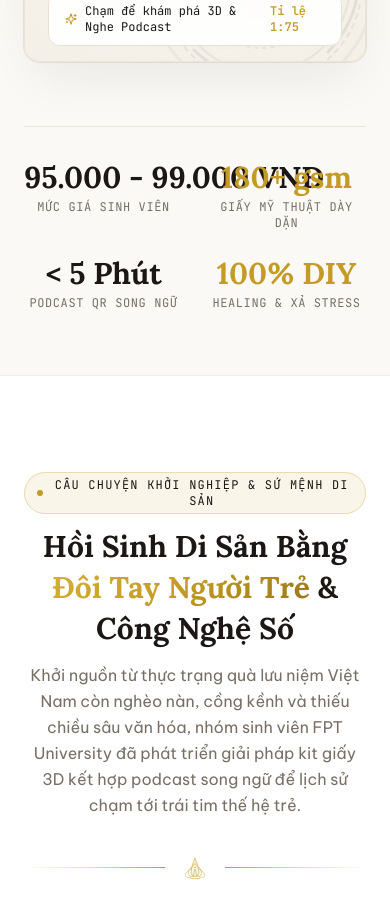
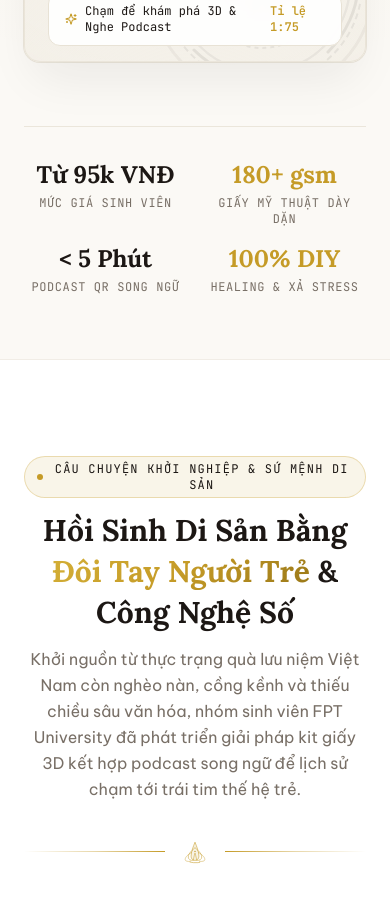
Before and after one commit to ngocthanhhx7/VietScapeModels, a React (Vite) app: page / in a window 390 px wide. Shown: the part 1280-2198 px from the top of the page. Built offline with nearby package versions, Linux system fonts and the light colour scheme.

Commit message:
fix(mobile): shorten hero stats price to 'Từ 95k VNĐ' on mobile to prevent column collision

```diff
--- a/scripts/verify-e2e-all.js
+++ b/scripts/verify-e2e-all.js
@@ -225,6 +225,10 @@ for (const sec of sectionFiles) {
   assert(secCode.includes('sm:') || secCode.includes('md:') || secCode.includes('lg:'), `${sec} contains responsive breakpoint classes`);
 }
 
+// Hero mobile price collision check
+assert(heroCode.includes('Từ 95k VNĐ'), 'HeroSection provides compact mobile price "Từ 95k VNĐ" to prevent collision');
+assert(heroCode.includes('95.000 - 99.000 VNĐ'), 'HeroSection preserves full price for desktop/tablet viewports');
+
 // Motifs check
 const motifsCode = fs.readFileSync(path.join(rootDir, 'src/components/common/HeritageMotifs.tsx'), 'utf-8');
 assert(motifsCode.includes('DongSonDrumMotif'), 'HeritageMotifs provides Dong Son drum SVG');
--- a/src/components/sections/HeroSection.tsx
+++ b/src/components/sections/HeroSection.tsx
@@ -122,21 +122,24 @@ export const HeroSection: React.FC<HeroSectionProps> = ({
         </div>
 
         {/* Heritage Stats Strip Bar */}
-        <div className="mt-16 pt-8 border-t border-heritage-border/80 grid grid-cols-2 md:grid-cols-4 gap-6 text-center">
+        <div className="mt-16 pt-8 border-t border-heritage-border/80 grid grid-cols-2 md:grid-cols-4 gap-4 sm:gap-6 text-center">
           <div className="space-y-1">
-            <span className="font-serif text-3xl sm:text-4xl font-bold text-heritage-dark whitespace-nowrap">95.000 - 99.000 VNĐ</span>
+            <span className="font-serif text-2xl sm:text-3xl lg:text-4xl font-bold text-heritage-dark block">
+              <span className="inline sm:hidden">Từ 95k VNĐ</span>
+              <span className="hidden sm:inline whitespace-nowrap">95.000 - 99.000 VNĐ</span>
+            </span>
             <p className="text-xs font-mono uppercase tracking-wider text-heritage-muted">Mức giá sinh viên</p>
           </div>
           <div className="space-y-1">
-            <span className="font-serif text-3xl sm:text-4xl font-bold text-heritage-gold">180+ gsm</span>
+            <span className="font-serif text-2xl sm:text-3xl lg:text-4xl font-bold text-heritage-gold block">180+ gsm</span>
             <p className="text-xs font-mono uppercase tracking-wider text-heritage-muted">Giấy mỹ thuật dày dặn</p>
           </div>
           <div className="space-y-1">
-            <span className="font-serif text-3xl sm:text-4xl font-bold text-heritage-dark">&lt; 5 Phút</span>
+            <span className="font-serif text-2xl sm:text-3xl lg:text-4xl font-bold text-heritage-dark block">&lt; 5 Phút</span>
             <p className="text-xs font-mono uppercase tracking-wider text-heritage-muted">Podcast QR song ngữ</p>
           </div>
           <div className="space-y-1">
-            <span className="font-serif text-3xl sm:text-4xl font-bold text-heritage-gold">100% DIY</span>
+            <span className="font-serif text-2xl sm:text-3xl lg:text-4xl font-bold text-heritage-gold block">100% DIY</span>
             <p className="text-xs font-mono uppercase tracking-wider text-heritage-muted">Healing &amp; Xả stress</p>
           </div>
         </div>
```
